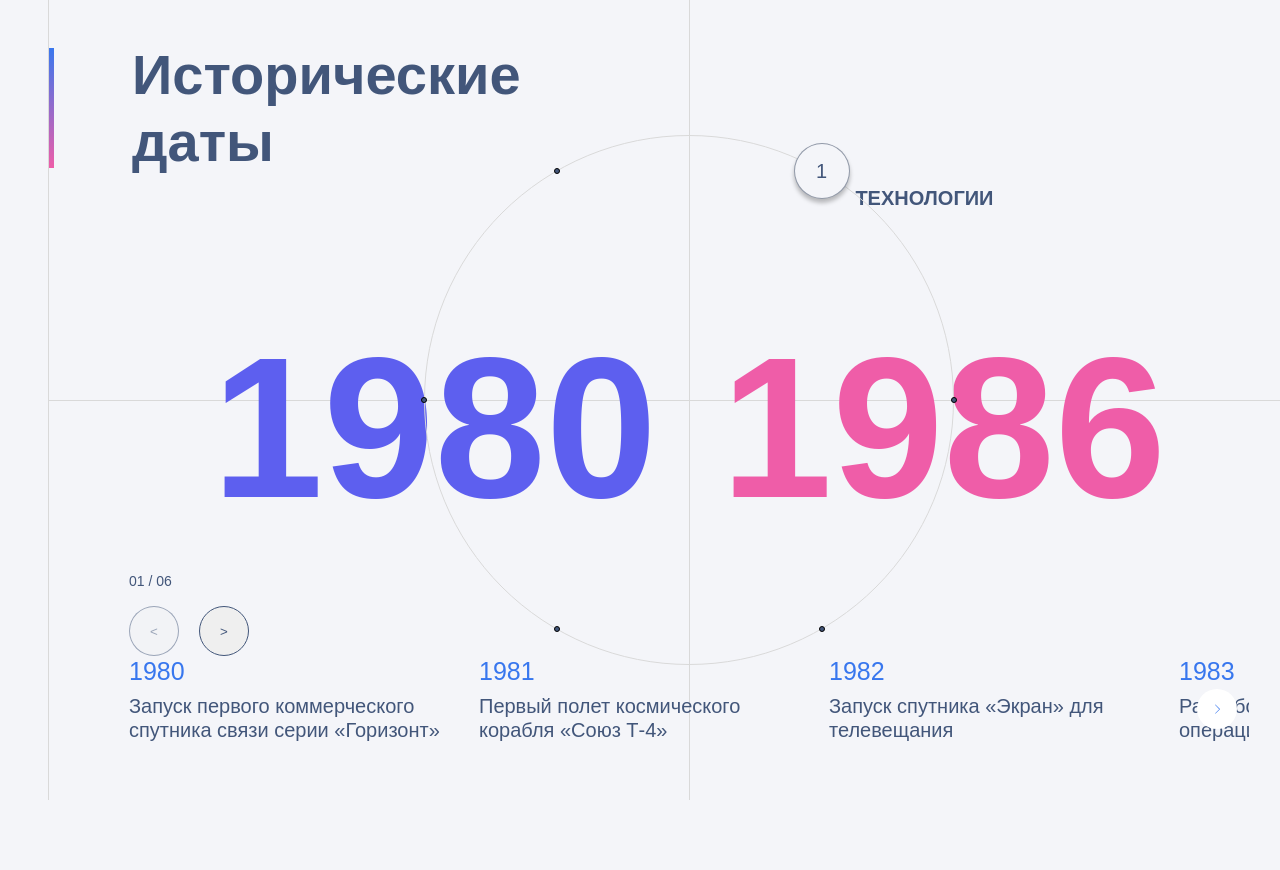
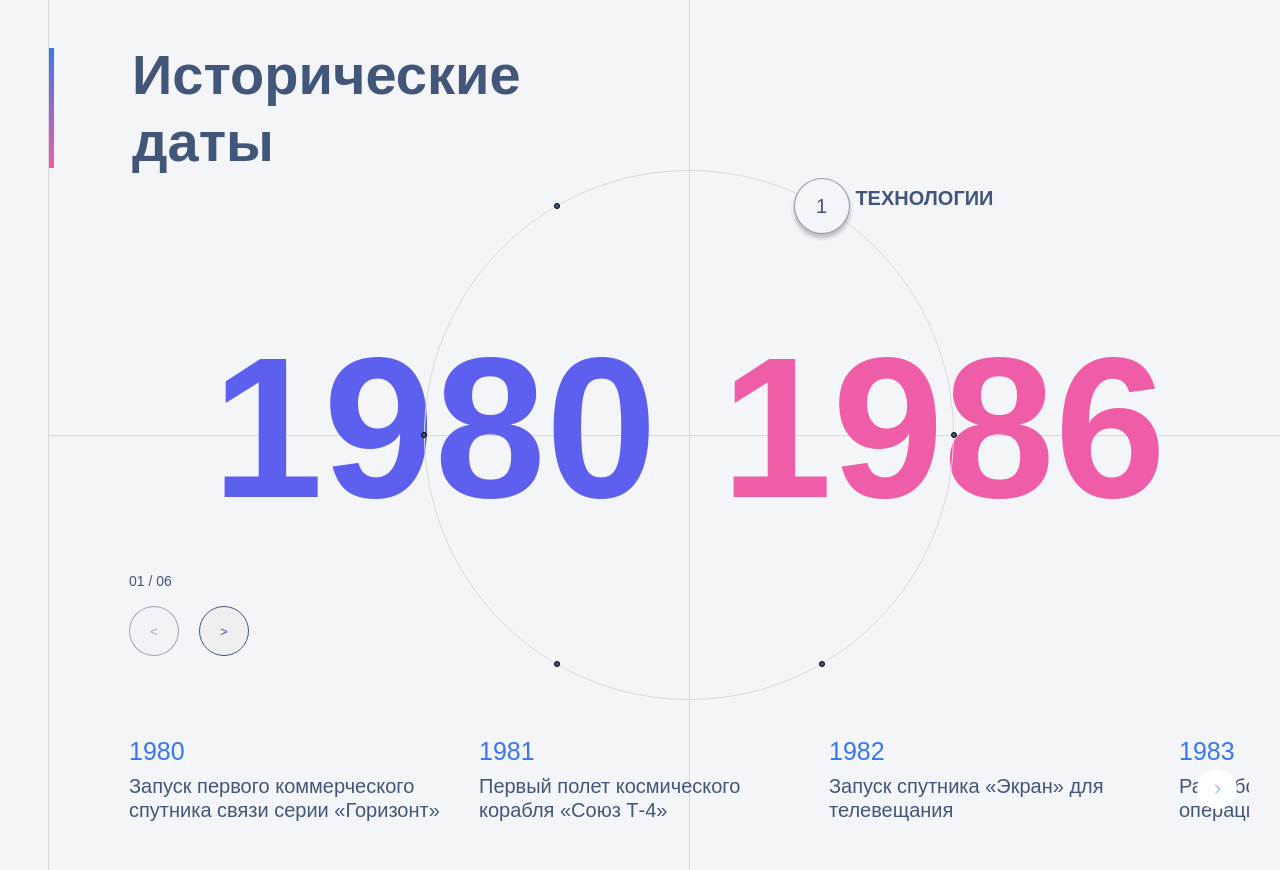
Before and after one commit to shpakovad/History-Timeline, a React app: page / in a window 1280 px wide. Shown: the top 870 px of the page. Before the commit the page ends 800 px from the top, so only its background shows below. Built offline with nearby package versions, Linux system fonts and the light colour scheme.

Commit message:
Fixed desktop style

```diff
--- a/src/components/HistoryTimeline/HistoryTimeline.scss
+++ b/src/components/HistoryTimeline/HistoryTimeline.scss
@@ -23,10 +23,10 @@
   .wrapper-swiper {
     display: flex;
     flex-direction: column;
-    justify-content: space-between;
+    justify-content: flex-start;
     width: 100%;
     height: 100%;
-    flex-grow: 1;
+
 
     .circle {
       position: absolute;
--- a/src/components/HistoryTimeline/HistoryTimeline.tsx
+++ b/src/components/HistoryTimeline/HistoryTimeline.tsx
@@ -78,14 +78,10 @@ const HistoryTimeline = () => {
       <HistoricalDatesTitle />
       <ClickCircleComponent/>
         {
-            ! isMobile &&
+            ! isMobile && <>
             <div className="wrapper-category-name">
                 <span className="category">{categoryTitle}</span>
             </div>
-        }
-      <div className="wrapper-swiper">
-          {
-              ! isMobile &&
             <div
             className="circle"
             style={{
@@ -99,18 +95,18 @@ const HistoryTimeline = () => {
             targetRotation={targetRotation.current}
             />
             </div>
+            </>
         }
+      <div className="wrapper-swiper">
         {activePeriod && (
           <>
             <SelectedPeriods activePeriodTitle={activePeriod.period} />
               {
-                  isMobile && <div className="wrapper-category-name">
+                  isMobile ?
+                      <div className="wrapper-category-name">
                           <span className="category">{categoryTitle}</span>
                       </div>
-              }
-              {
-              ! isMobile &&
-              <TimeCircleControls
+                      :<TimeCircleControls
                           activePoint={activePeriod.id}
                           data={periods}
                           onPeriodChange={onPeriodChange}
--- a/src/components/HistoryTimeline/SelectedPeriods/SelectedPeriods.scss
+++ b/src/components/HistoryTimeline/SelectedPeriods/SelectedPeriods.scss
@@ -6,7 +6,8 @@
   align-items: center;
   width: 100%;
   justify-content: center;
-  position: absolute;
+  margin-bottom: 8vh;
+  z-index: 2;
   span {
     @include font-display-extra-large;
 
--- a/src/components/HistoryTimeline/TimelineCircleSlider/components/TimeCircleControls/TimeCircleControls.scss
+++ b/src/components/HistoryTimeline/TimelineCircleSlider/components/TimeCircleControls/TimeCircleControls.scss
@@ -2,8 +2,7 @@
 
 .wrapper-controls {
   padding-left: 80px;
-  position: relative;
-  top: 14rem;
+  margin-bottom: 10vh;
   span {
     font-size: $FONT_SIZE_S;
     color: $BLACK_BLUE;
--- a/src/components/HistoryTimeline/TimelinePeriodsSlider/TimelinePeriodsSlider.scss
+++ b/src/components/HistoryTimeline/TimelinePeriodsSlider/TimelinePeriodsSlider.scss
@@ -2,8 +2,6 @@
 
 .wrapper-time-line-periods {
   margin-bottom: 1.5rem;
-  height: 120px;
-  overflow-y: auto;
   padding: 0 80px;
 
   .dates-swiper {
--- a/src/components/layouts/CrossLayout/CrossLayout.scss
+++ b/src/components/layouts/CrossLayout/CrossLayout.scss
@@ -4,7 +4,7 @@
   margin: 0 auto;
   max-width: 1440px;
   min-width: 1378px;
-  max-height: 100vh;
+  min-height: 100vh;
   display: flex;
   align-items: center;
   padding: 0 3rem;
@@ -14,7 +14,7 @@
     border-right: 1px solid $BORDER_LIGHT;
     border-left: 1px solid $BORDER_LIGHT;
     width: 100%;
-    height: 100vh;
+    min-height: 100vh;
     position: relative;
 
     .horizontal-line,
@@ -30,7 +30,7 @@
     }
     .vertical-line {
       width: 1px;
-      height: 100vh;
+      min-height: 100%;
       left: 50%;
     }
   }
@@ -42,11 +42,12 @@
     max-width: 100%;
     min-width: 100%;
     height: 100%;
+    max-height: 100vh;
     padding: 1rem 2.5rem;
 
     .layout {
       border: none;
-
+      height: 100vh;
       .horizontal-line,
       .vertical-line {
         display: none;
```
Lines whose indentation alone changed are shown as unchanged.
